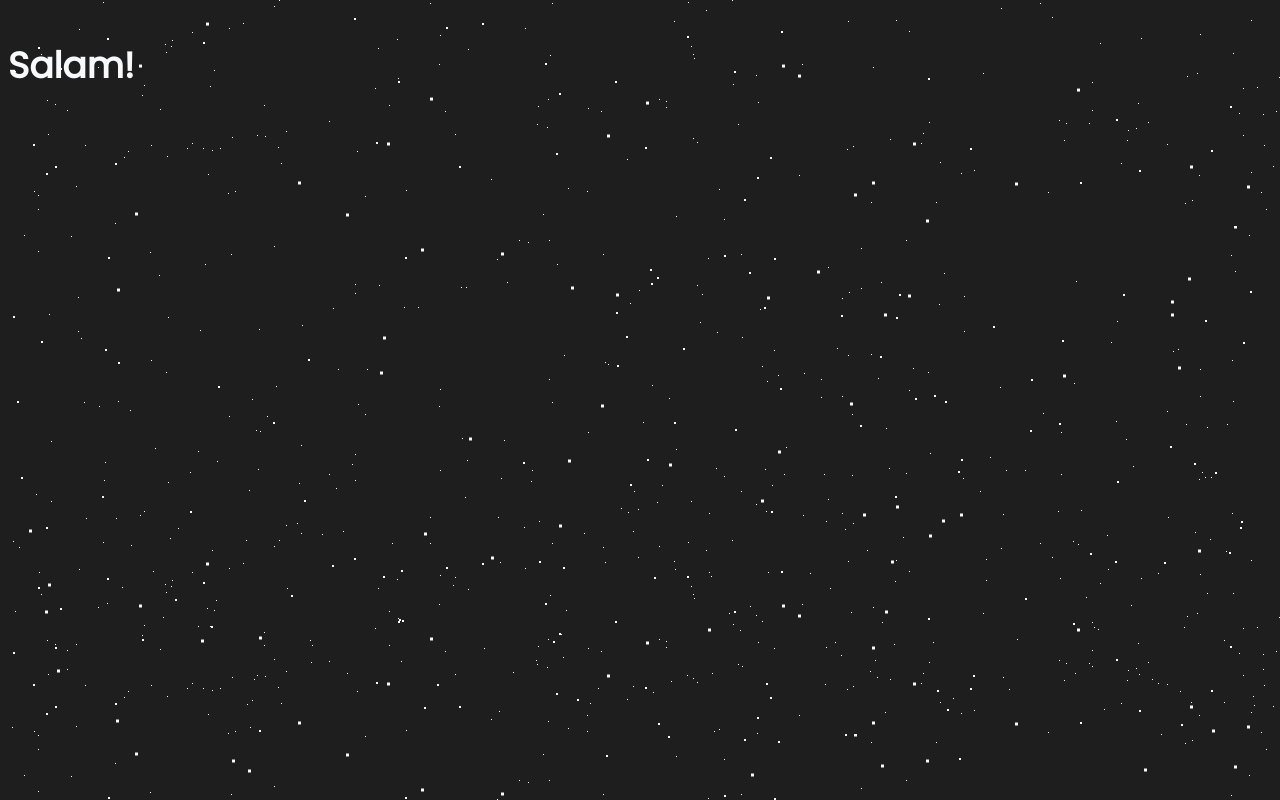
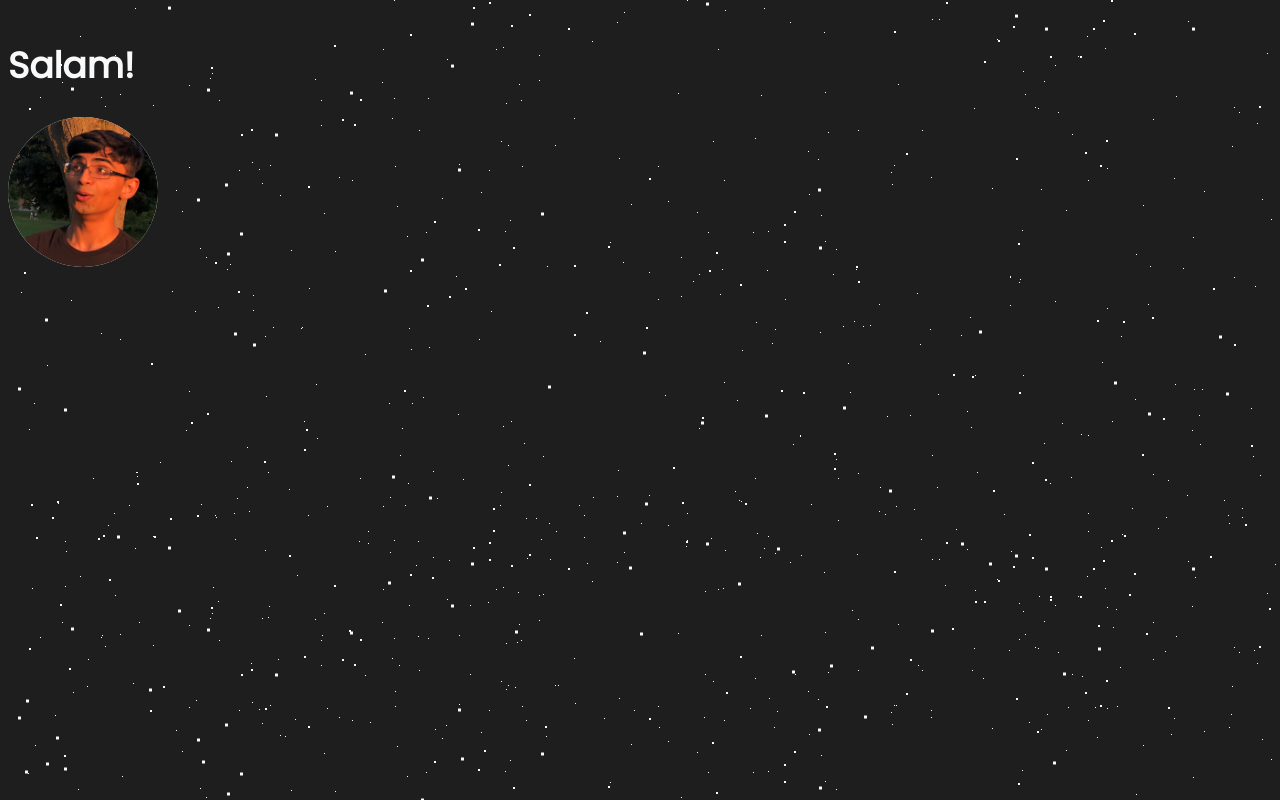
Before and after one commit to SJT00/SJT00.github.io, a Gatsby site: page / in a window 1280 px wide. Built offline with nearby package versions, Linux system fonts and the light colour scheme; Gatsby itself is replaced by a stand-in of ours.

Commit message:
Picture Added

```diff
--- a/src/pages/index.js
+++ b/src/pages/index.js
@@ -1,7 +1,8 @@
-import React from "react"
-import "../styles/global.scss"
-import "../styles/starrynight.scss"
-import { Container } from "react-bootstrap"
+import React from "react";
+import "../styles/global.scss";
+import "../styles/starrynight.scss";
+import { Container } from "react-bootstrap";
+import headShot from "../../static/Headshot.jpg";
 
 export default function Home() {
   return (
@@ -10,6 +11,7 @@ export default function Home() {
       <div id="stars2"></div>
       <div id="stars3"></div>
       <h1>Salam!</h1>
+      <img className="circle_icon" height="150px" width="150px" src="../../Headshot.jpg" alt="Great Picture of Me"/>
     </Container>
-  )
+  );
 }
--- a/src/styles/global.scss
+++ b/src/styles/global.scss
@@ -15,10 +15,19 @@ html {
 }
 body {
   font-family: "Poppins", sans-serif;
-  position: relative;
   font-size: 18px;
   color: var(--customwhite);
   background-color: var(--customblack);
+  .circle_icon {
+    position: relative;
+    border-radius: 50%;
+    background: var(--customwhite);
+    transition: background-color 250ms ease-in;
+  }
+  .circle_icon:hover {
+    background: var(--secthover);
+  }
+
 }
 img {
   max-width: 100%;
```
Also changed, not shown: static/Headshot.jpg (added).
